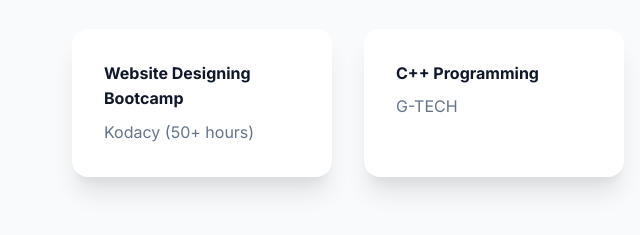
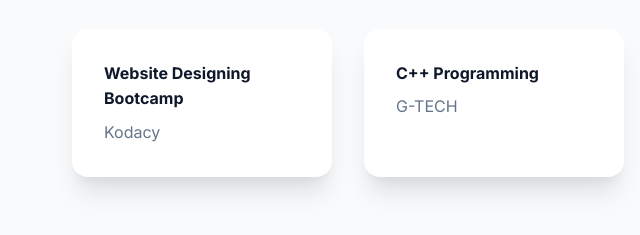
Before and after one commit to lintothoppil/protfolio, a plain HTML site: page index.html in a window 1280 px wide. Shown: the part 3145-3380 px from the top of the page, 0-640 px from the left. Drawn offline with Linux system fonts and the light colour scheme.

Commit message:
Update print statement from '50hrs' to non

```diff
--- a/index.html
+++ b/index.html
@@ -873,7 +873,7 @@
             <div class="skills-grid" style="grid-template-columns: repeat(auto-fit, minmax(250px, 1fr));">
                 <div class="skill-category">
                     <h4>Website Designing Bootcamp</h4>
-                    <p style="color: var(--text-gray); margin-top: 0.5rem;">Kodacy (50+ hours)</p>
+                    <p style="color: var(--text-gray); margin-top: 0.5rem;">Kodacy </p>
                 </div>
                 <div class="skill-category">
                     <h4>C++ Programming</h4>
@@ -1256,4 +1256,5 @@ function downloadCV() {
         };
     </script>
 </body>
+
 </html>
```
